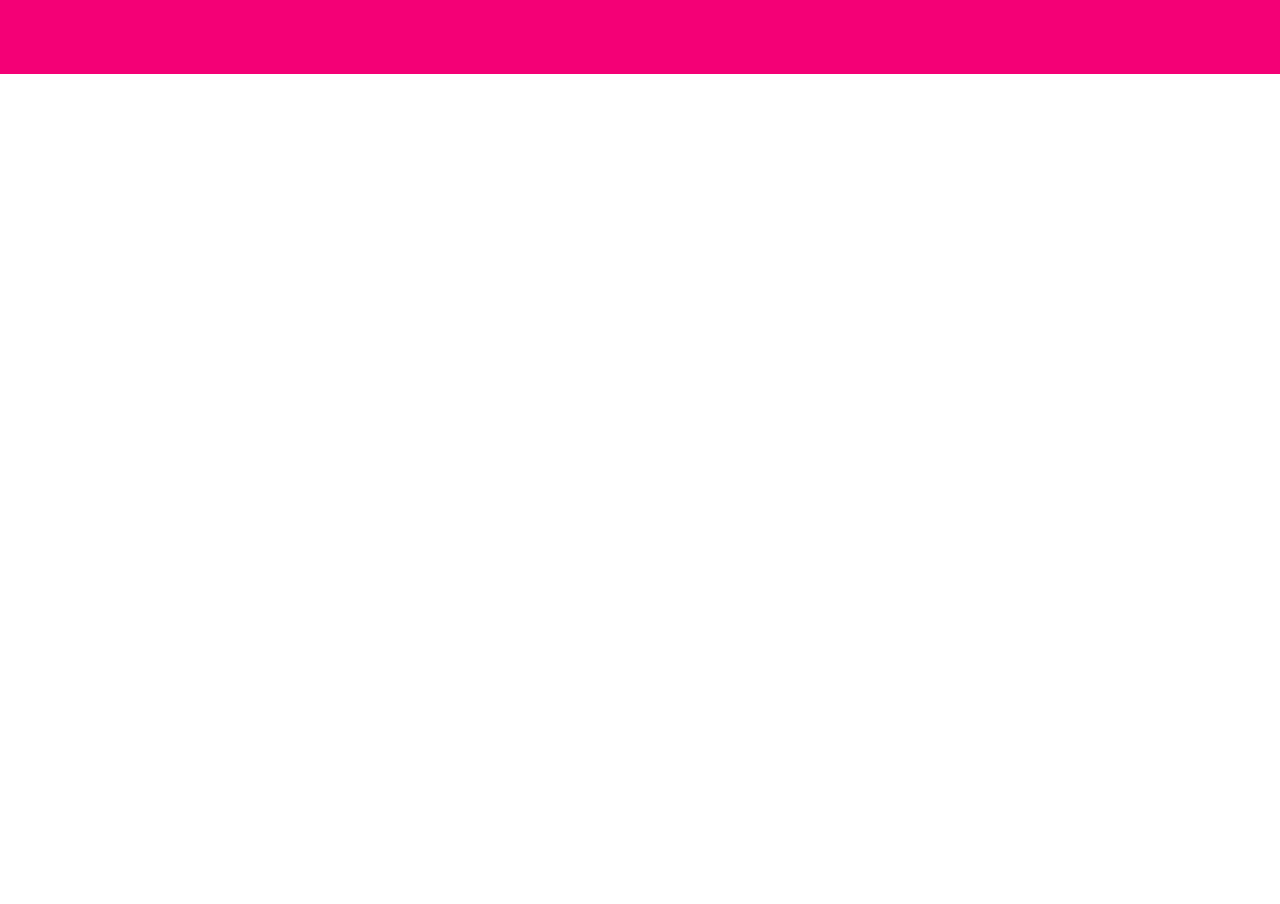
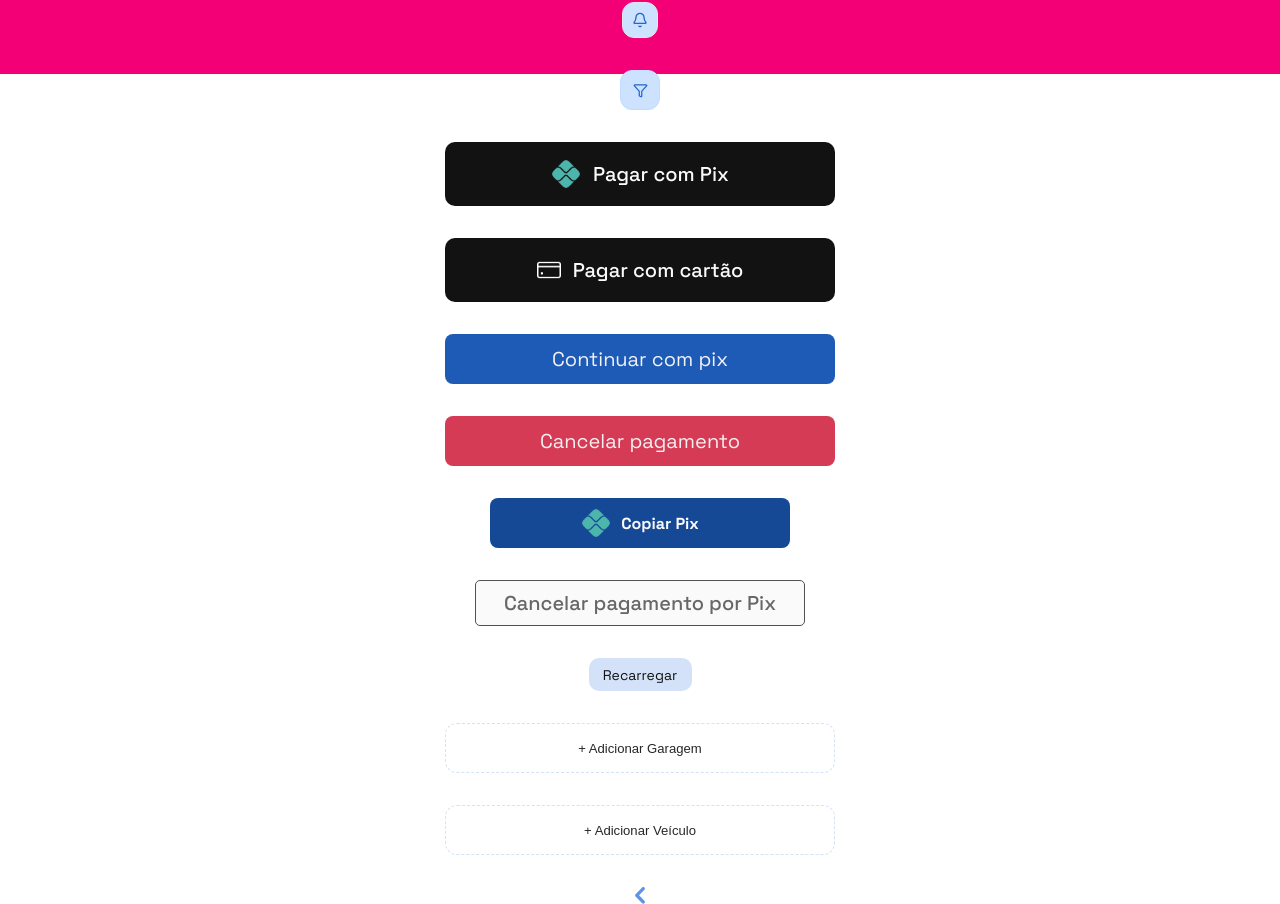
Before and after one commit to porque-o-java-exige/estaciona-ai-front, an Angular app: page / in a window 1280 px wide. Shown: the part 726-1630 px from the top of the page. Before the commit the page ends 800 px from the top, so only its background shows below. Built offline with nearby package versions, Linux system fonts and the light colour scheme.

Commit message:
feat: atualiza componente

```diff
--- a/angular.json
+++ b/angular.json
@@ -2,7 +2,8 @@
   "$schema": "./node_modules/@angular/cli/lib/config/schema.json",
   "version": 1,
   "cli": {
-    "packageManager": "npm"
+    "packageManager": "npm",
+    "analytics": "eb8757a7-94e6-44ed-98cb-4472f5078f45"
   },
   "newProjectRoot": "projects",
   "projects": {
--- a/src/app/app.html
+++ b/src/app/app.html
@@ -2,6 +2,39 @@
   <img src="/assets/icons/angular-mascot.svg" alt="">
   <h1>O projeto está rodando corretamente!</h1>
   <h2>Coloque átomos em app.html para testar suas funcionalidades e estilização</h2>
-</main>
+  <app-button variant="primary" text="Cadastrar"></app-button>
 
+  <app-button variant="secondary" text="Adicionar reservas"></app-button>
+
+  <app-button variant="tertiary" text="Reservar vaga"></app-button>
+
+  <app-button variant="google" text="Continuar com Google"></app-button>
+
+  <app-button variant="notification"></app-button>
+
+  <app-button variant="filter"></app-button>
+
+  <app-button variant="payment" text="Pagar com Pix"></app-button>
+
+  <app-button variant="card" text="Pagar com cartão"></app-button>
+
+  <app-button variant="pix-action" text="Continuar com pix"></app-button>
+
+  <app-button
+    variant="pix-action-danger"
+    text="Cancelar pagamento">
+  </app-button>
+
+  <app-button variant="pix-copy" text="Copiar Pix"></app-button>
+
+  <app-button
+    variant="pix-cancel"
+    text="Cancelar pagamento por Pix">
+  </app-button>
+
+  <app-button variant="reload"text="Recarregar"></app-button>
+
+  <app-button variant="add" text="+ Adicionar Garagem"></app-button>
+  <app-button variant="add" text="+ Adicionar Veículo"></app-button>
+  <app-button variant="back"></app-button>
 <router-outlet />
--- a/src/app/app.ts
+++ b/src/app/app.ts
@@ -1,9 +1,10 @@
 import { Component, signal } from '@angular/core';
 import { RouterOutlet } from '@angular/router';
+import { Button } from './components/atoms/button/button';
 
 @Component({
   selector: 'app-root',
-  imports: [RouterOutlet],
+  imports: [RouterOutlet, Button],
   templateUrl: './app.html',
   styleUrl: './app.scss'
 })
--- a/src/app/components/atoms/button/button.scss
+++ b/src/app/components/atoms/button/button.scss
@@ -5,8 +5,8 @@
   align-items: center;
   justify-content: center;
 
+  border: none;
   border-radius: 10px;
-  border: none;
 
   font-size: 20px;
   font-weight: 500;
@@ -14,80 +14,159 @@
   background-color: $clr-blue-1000;
   color: $clr-white-1100;
 
+  cursor: pointer;
+  transition: background-color 0.2s ease, transform 0.1s ease;
+
+  &:hover {
+    filter: brightness(0.95);
+  }
+
+  &:active {
+    transform: scale(0.90);
+  }
+
+  &:focus-visible {
+    outline: 2px solid $clr-blue-1000;
+    outline-offset: 2px;
+  }
+
   // Botão principal — Cadastrar / Entrar
   &.button-primary {
     width: 388px;
     height: 46px;
+
+    &:hover {
+      background-color: $clr-blue-900;
     }
+  }
+
   // Botão secundário — Adicionar reservas
   &.button-secondary {
     width: 390px;
     height: 57px;
+
     background-color: $clr-blue-1100;
     font-weight: 700;
+
+    &:hover {
+      background-color: $clr-blue-1000;
     }
+  }
+
   // Botão terciário — Reservar vaga
   &.button-tertiary {
     width: 370px;
     height: 38px;
+
     background-color: $clr-blue-1000;
     border: 1px solid $clr-primary-300;
     border-radius: 9px;
+
     font-size: 16px;
+
+    &:hover {
+      background-color: $clr-blue-900;
     }
+  }
+
+  // Botão de recarregar
+  &.button-reload {
+    width: 103px;
+    height: 33px;
+    padding: 10px 14px;
+
+    background-color: $clr-blue-100;
+    color: $clr-black-1100;
+
+    font-size: 14px;
+    font-weight: 400;
+
+    &:hover {
+      background-color: $clr-blue-200;
+    }
+  }
+
+  // Botão de adicionar garagem ou veículo
+  &.button-add {
+    width: 390px;
+    height: 50px;
+    padding: 15px 10px;
+    gap: 24px;
+
+    background-color: transparent;
+    border: 1px dashed $clr-blue-100;
+    border-radius: 12px;
+
+    color: $clr-black-1000;
+    font-family: 'DM Sans', sans-serif;
+    font-size: 13.12px;
+    font-weight: 400;
+
+    &:hover {
+      background-color: $clr-blue-100;
+    }
+  }
+
   // Botão de login com Google
   &.button-google {
     width: 388px;
     height: 44px;
+    gap: 10px;
 
     background-color: $clr-white-1100;
     border: 1px solid $clr-blue-1000;
 
+    color: $clr-black-1100;
     font-size: 18px;
     font-weight: 400;
-    color: $clr-black-1100;
 
-    gap: 10px;
+    &:hover {
+      background-color: $clr-blue-100;
+    }
 
     img {
+      width: 24px;
       height: 24px;
-      width: 24px;
     }
-    // Remove a borda no modo escuro
+
     @media (prefers-color-scheme: dark) {
       border: none;
     }
   }
-
 
   // Botões de notificação e filtro
   &.button-notification,
   &.button-filter {
     border-radius: 12px;
     box-sizing: border-box;
+
     background-color: $clr-primary-100;
 
-    display: flex;
-    align-items: center;
-    justify-content: center;
+    &:hover {
+      background-color: $clr-primary-300;
+    }
 
     img {
       width: 16px;
       height: 16px;
     }
   }
+
   // Botão de notificações
   &.button-notification {
     width: 36px;
     height: 36px;
     padding: 9.2px;
+
     border: 0.8px solid $clr-white-100;
   }
+
   // Botão de filtro
   &.button-filter {
     width: 40px;
     height: 40px;
     padding: 11.7px;
+
     border: 0.8px solid $clr-primary-300;
 
     img {
@@ -96,41 +175,45 @@
     }
   }
 
-  // Botões de pagamento: pix e cartão
+  // Botões de pagamento por Pix e cartão
   &.button-payment,
   &.button-card {
     width: 390px;
     height: 64px;
+    gap: 12px;
 
     background-color: $clr-black-1100;
 
-    gap: 12px;
+    &:hover {
+      background-color: $clr-black-900;
+    }
 
     img {
       width: 30px;
       height: 30px;
     }
   }
-  // Ajuste do ícone do botão de pagamento com cartão
+
+  // Ajuste do ícone do botão de cartão
   &.button-card {
     img {
       width: 24px;
       height: 24px;
     }
   }
-// Botões de ação do Pix
+
+  // Botões antigos de ação do Pix
   &.button-pix-action,
   &.button-pix-action-danger {
     width: 390px;
     height: 50px;
+
     border-radius: 8px;
-
     color: $clr-white-700;
     font-weight: 400;
-
   }
 
-// Cancelar pagamento por Pix
+  // Botão antigo de ação perigosa do Pix
   &.button-pix-action-danger {
     background-color: $clr-red-1000;
   }
@@ -139,14 +222,17 @@
   &.button-pix-copy {
     width: 300px;
     height: 50px;
-  border-radius: 8px;
-
     gap: 10px;
 
     background-color: $clr-blue-1100;
+    border-radius: 8px;
 
     font-size: 16px;
     font-weight: 700;
+
+    &:hover {
+      background-color: $clr-blue-1000;
+    }
 
     img {
       width: 30px;
@@ -158,16 +244,36 @@
   &.button-pix-cancel {
     width: 330px;
     height: 46px;
-    border-radius: 5px;
-    border: 1px solid $clr-black-800;
-
     gap: 10px;
 
     background-color: $clr-white-1100;
+    border: 1px solid $clr-black-800;
+    border-radius: 5px;
+
     color: $clr-black-700;
-
     font-size: 20px;
 
+    &:hover {
+      background-color: $clr-black-100;
+    }
   }
 
+  // Botão de voltar
+  &.button-back {
+    width: 10px;
+    height: 16.67px;
+    padding: 0;
+
+    background: transparent;
+    border: none;
+
+    &:hover {
+    opacity: 0.6;
     }
+
+    img {
+      width: 10px;
+      height: 16.67px;
+    }
+  }
+}
--- a/src/app/components/atoms/button/button.ts
+++ b/src/app/components/atoms/button/button.ts
@@ -1,13 +1,15 @@
 import { Component, computed, input, } from '@angular/core';
 
 export type buttonVariant = 'primary'| 'secondary' | 'tertiary' | 'google' | 'notification' | 'filter' | 'payment' | 'card' | 'pix-action' |
-'pix-action-danger' | 'pix-copy' | 'pix-cancel';
+'pix-action-danger' | 'pix-copy' | 'pix-cancel' | 'back'| 'reload' | 'add';
 
 const variantIcon: Record<buttonVariant, string | null> = {
   primary: null,
   secondary: null,
   tertiary: null,
-  google: 'google-icon.svg',
+  reload: null,
+  add: null,
+  google: 'Google-icon.svg',
   notification: 'notification-icon.svg',
   filter: 'filter-icon.svg',
   payment: 'pix-icon.svg',
@@ -16,6 +18,7 @@
   'pix-action-danger': null,
   'pix-copy': 'pix-icon.svg',
   'pix-cancel': null,
+  'back': 'back-icon.svg',
 };
 @Component({
   selector: 'app-button',
```
Also changed, not shown: src/assets/icons/back-icon.svg (added). Lines whose indentation alone changed are shown as unchanged.
